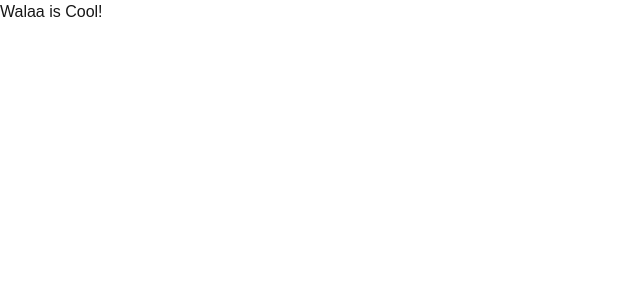
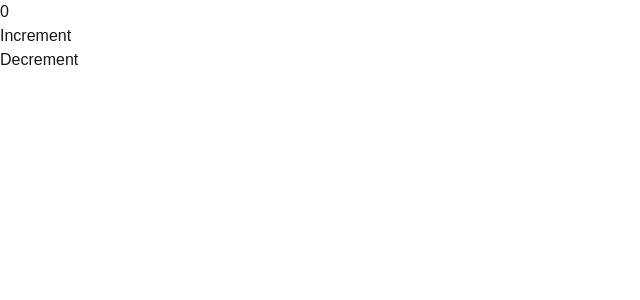
Before and after one commit to Walaa-Volidis/learn-nextjs, a Next.js app: page / in a window 1280 px wide. Shown: the top 300 px of the page, without its empty margins (0-640 px from the left). Built offline with nearby package versions, Linux system fonts and the light colour scheme.

Commit message:
create increment and decrement for counter

```diff
--- a/src/app/page.tsx
+++ b/src/app/page.tsx
@@ -1,8 +1,26 @@
+"use client";
+import React, { useState } from 'react';
 
 export default function Home() {
+  const [counter, setCounter] = useState(0);
+
+  const handleIncrement = () => {
+    setCounter(counter + 1);
+  };
+
+  const handleDecrement = () => {
+    setCounter(counter - 1);
+  };
+
   return (
     <div>
-         <h1>Walaa is Cool!</h1>
+      <h1>{counter}</h1>
+      <div>
+      <button onClick={handleIncrement}>Increment</button>
+      </div>
+      <div>
+      <button onClick={handleDecrement}>Decrement</button>
+      </div>
     </div>
   );
 }
```
